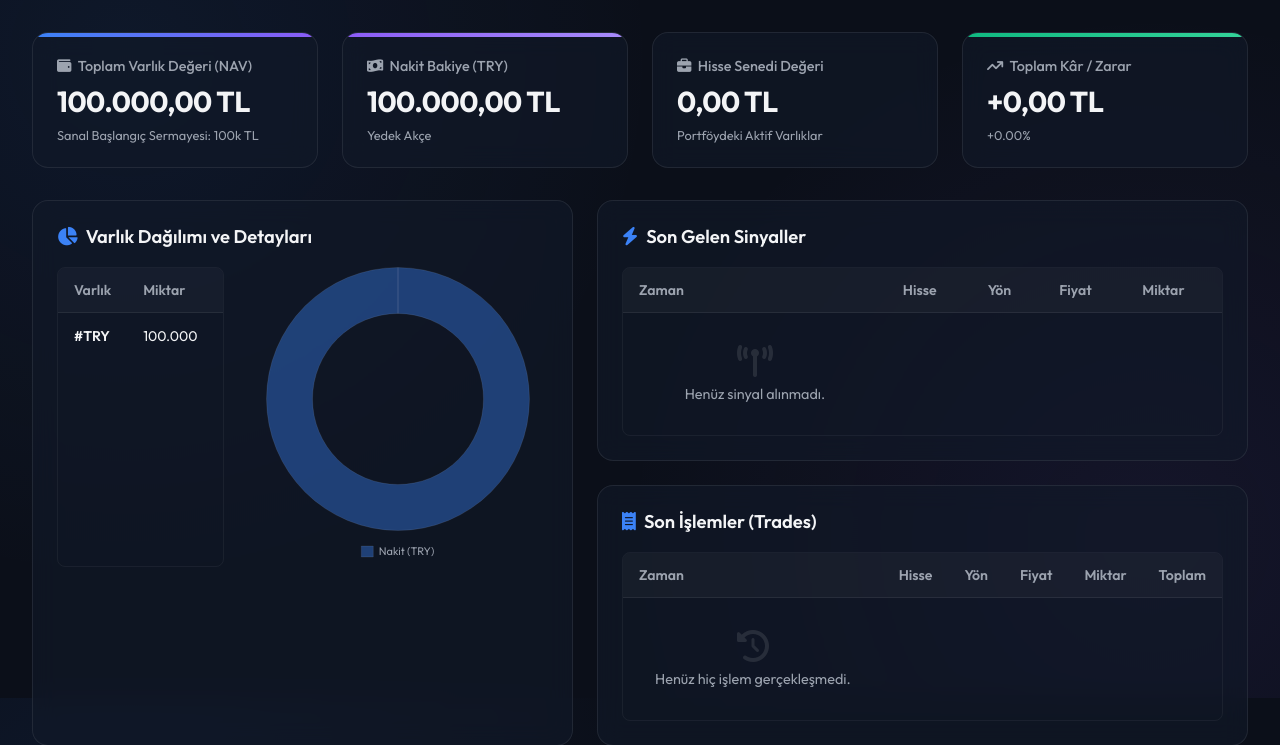
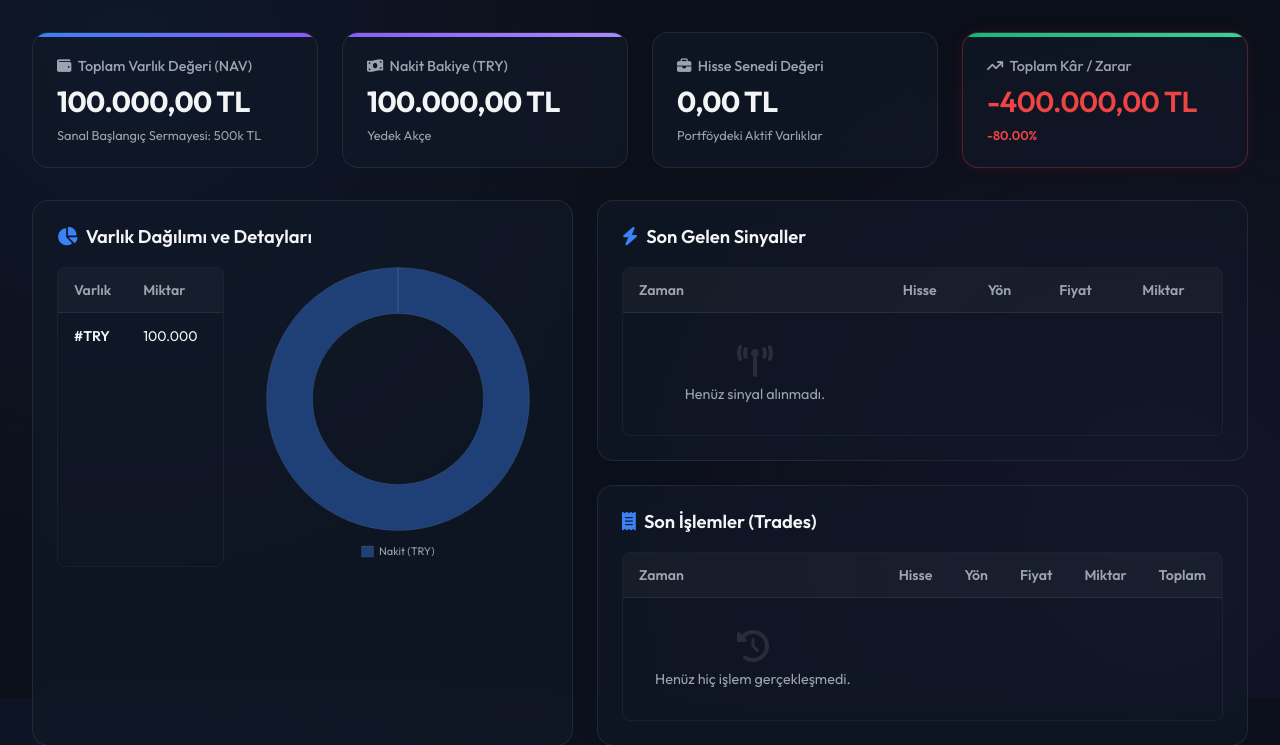
Before and after one commit to emor3457/scalp_bot, a FastAPI app: page /dashboard in a window 1280 px wide. Shown: the part 102-847 px from the top of the page. Run offline with FastAPI, Linux system fonts and the light colour scheme; data comes from the database, SQL or seed files in the repository; data that the repository does not hold is empty.

Commit message:
Update initial capital to 500k in dashboard

```diff
--- a/templates/dashboard.html
+++ b/templates/dashboard.html
@@ -410,7 +410,7 @@
                     <i class="fa-solid fa-wallet"></i> Toplam Varlık Değeri (NAV)
                 </span>
                 <span class="metric-value" id="navVal">100,000.00 TL</span>
-                <span class="metric-subtext">Sanal Başlangıç Sermayesi: 100k TL</span>
+                <span class="metric-subtext">Sanal Başlangıç Sermayesi: 500k TL</span>
             </div>
             <div class="metric-card purple">
                 <span class="metric-label">
@@ -662,8 +662,8 @@
             document.getElementById('stockVal').innerText = `${stockVal.toLocaleString('tr-TR', { minimumFractionDigits: 2, maximumFractionDigits: 2 })} TL`;
 
             // Toplam Kar/Zarar
-            // Varsayilan ilk sermaye 100k TL
-            const initialCapital = 100000.0;
+            // Varsayilan ilk sermaye 500k TL
+            const initialCapital = 500000.0;
             const netProfit = totalNav - initialCapital;
             const profitPercent = (netProfit / initialCapital) * 100;
 
```
